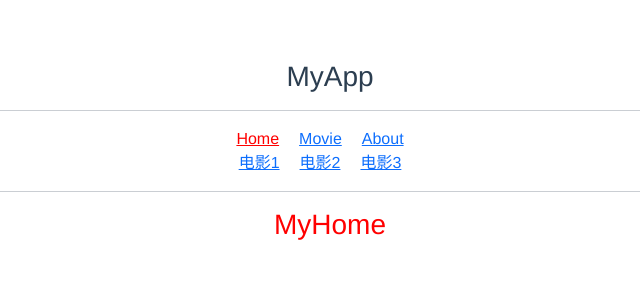
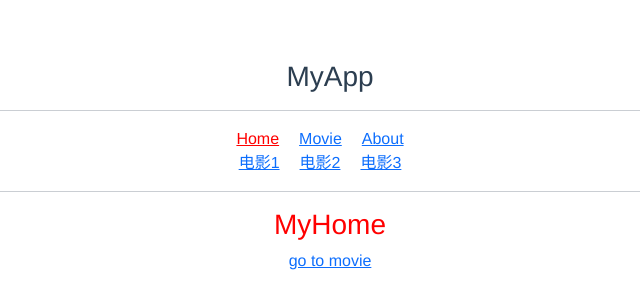
Before and after one commit to yuQ-7148/study_vue3.0, a Vue app: page /about#/home in a window 1280 px wide. Shown: the top 308 px of the page, without its empty margins (310-950 px from the left). Built offline with nearby package versions, Linux system fonts and the light colour scheme.

Commit message:
命名路由

```diff
--- a/src/components/20.vue-router/MyHome.vue
+++ b/src/components/20.vue-router/MyHome.vue
@@ -1,6 +1,7 @@
 <template>
     <div>
-       <h3>MyHome</h3>
+        <h3>MyHome</h3>
+        <router-link :to="{ name: 'mov', params: { id: 2 } }">go to movie</router-link>
     </div>
 </template>
 
@@ -11,7 +12,7 @@ export default {
 </script>
 
 <style lang="less" scoped>
-h3{
+h3 {
     color: red;
 }
 </style>
--- a/src/components/20.vue-router/MyMovie.vue
+++ b/src/components/20.vue-router/MyMovie.vue
@@ -1,9 +1,9 @@
 <template>
     <div>
-       <!-- <h3>MyMovie---{{ $route.params.id }}</h3> -->
-       <h3>MyMovie---{{ id }}</h3>
-       <button @click="gotoMovie(3)">go to movie3</button>
-       <button @click="goback(-1)">后退</button>
+        <!-- <h3>MyMovie---{{ $route.params.id }}</h3> -->
+        <h3>MyMovie---{{ id }}</h3>
+        <button @click="gotoMovie(3)">go to movie3</button>
+        <button @click="goback(-1)">后退</button>
     </div>
 </template>
 
@@ -13,7 +13,7 @@ export default {
     props: ['id'],
     methods: {
         gotoMovie(id) {
-            this.$router.push(`/movie/${id}`)
+            this.$router.push({ name: "mov", params: { id: id } })
         },
         goback(num) {
             this.$router.go(num)
@@ -23,7 +23,7 @@ export default {
 </script>
 
 <style lang="less" scoped>
-h3{
+h3 {
     color: yellow;
 }
 </style>
--- a/src/components/20.vue-router/router.js
+++ b/src/components/20.vue-router/router.js
@@ -13,7 +13,7 @@ const router = createRouter({
     routes: [
         { path: '/', redirect: '/home' },
         { path: '/home', component: MyHome },
-        { path: '/movie/:id', component: MyMovie, props: true },
+        { name: 'mov', path: '/movie/:id', component: MyMovie, props: true },
         {
             path: '/about',
             component: MyAbout,
```
